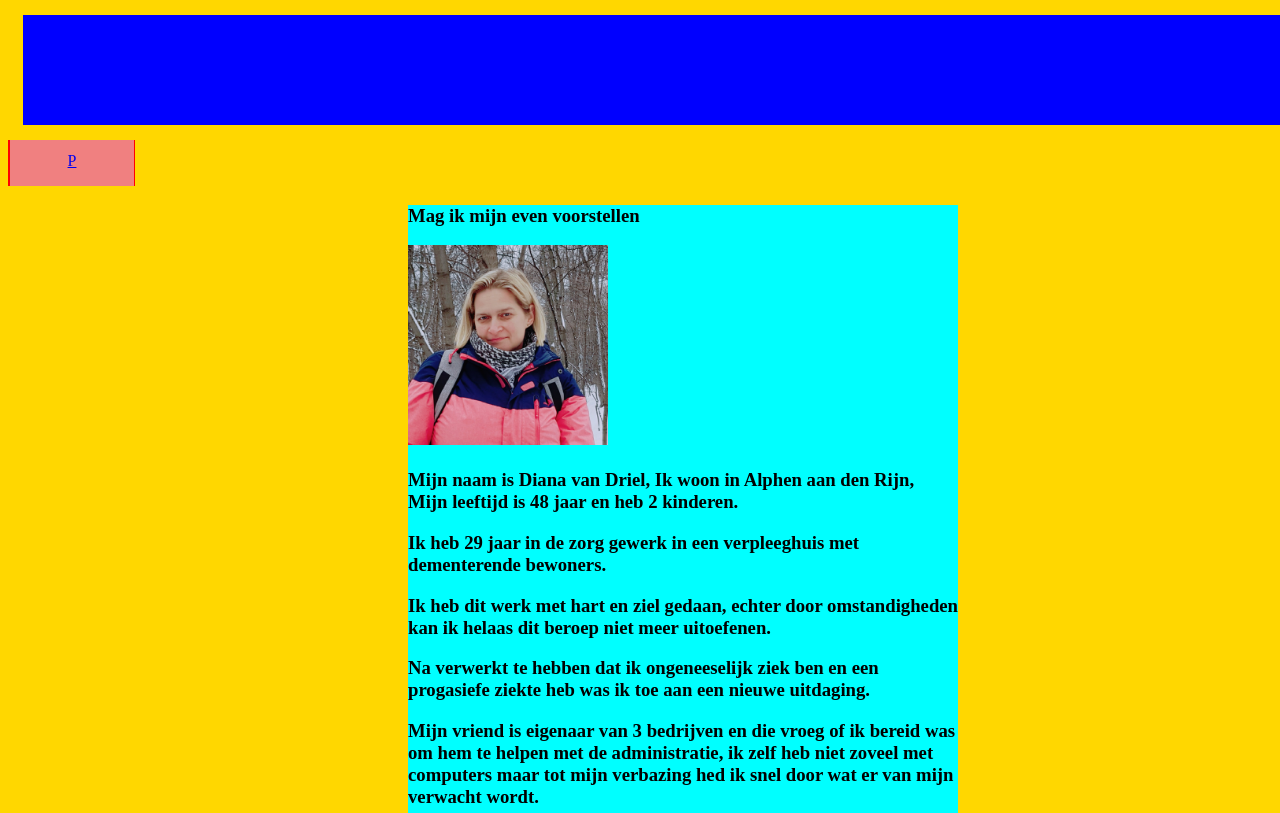
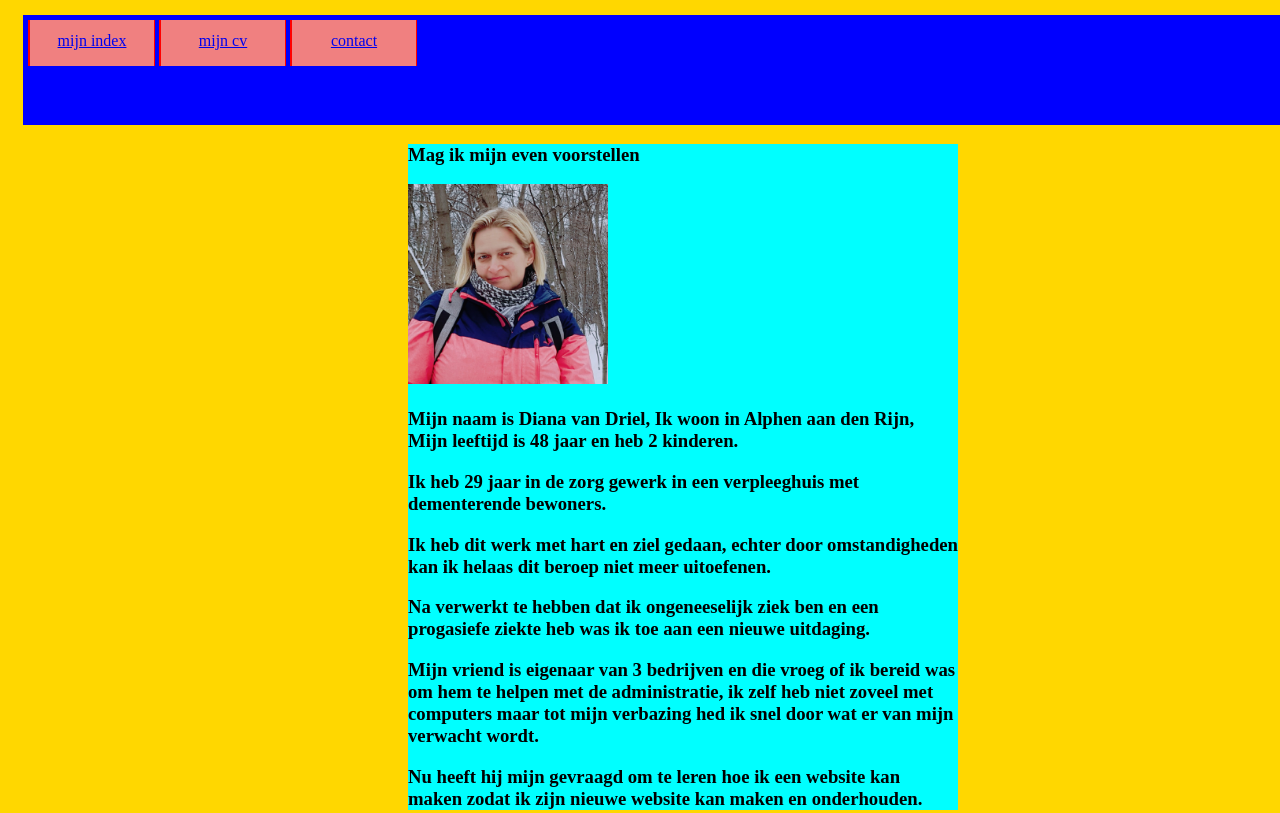
Before and after one commit to Diana15011977/Les-15, a plain HTML site: page Index.html in a window 1280 px wide. Shown: the top 813 px of the page. Drawn offline with Linux system fonts and the light colour scheme.

Commit message:
Update Index.html

```diff
--- a/Index.html
+++ b/Index.html
@@ -21,7 +21,11 @@
             </style>
         </head>
     <body>
-        <header></header>
+    <header>
+        <li><a href="#">mijn index</a></li>
+        <li><a href="#">mijn cv</a></li>
+        <li><a href="#">contact</a></li>
+    </header>
         <style>
             body{
             background-color: gold;}
@@ -48,14 +52,13 @@
                 margin-left: 200px;
             }
             </style>
-            <li><a href="#">P</a></li>
             <style>
                 .p1{
                     background-color: aqua; font-family: 'Times New Roman', Times, serif; width: 550px;
                      margin-left: 400px; margin-right: 400px;
                     }
-                     </style>
-    </head>
+            </style>
+        </head>
     <body>
             <div class="p1"><h3><p> Mag ik mijn even voorstellen </p>
             <img src="foto/Diana.jpg"  width="200" height="200">
```
